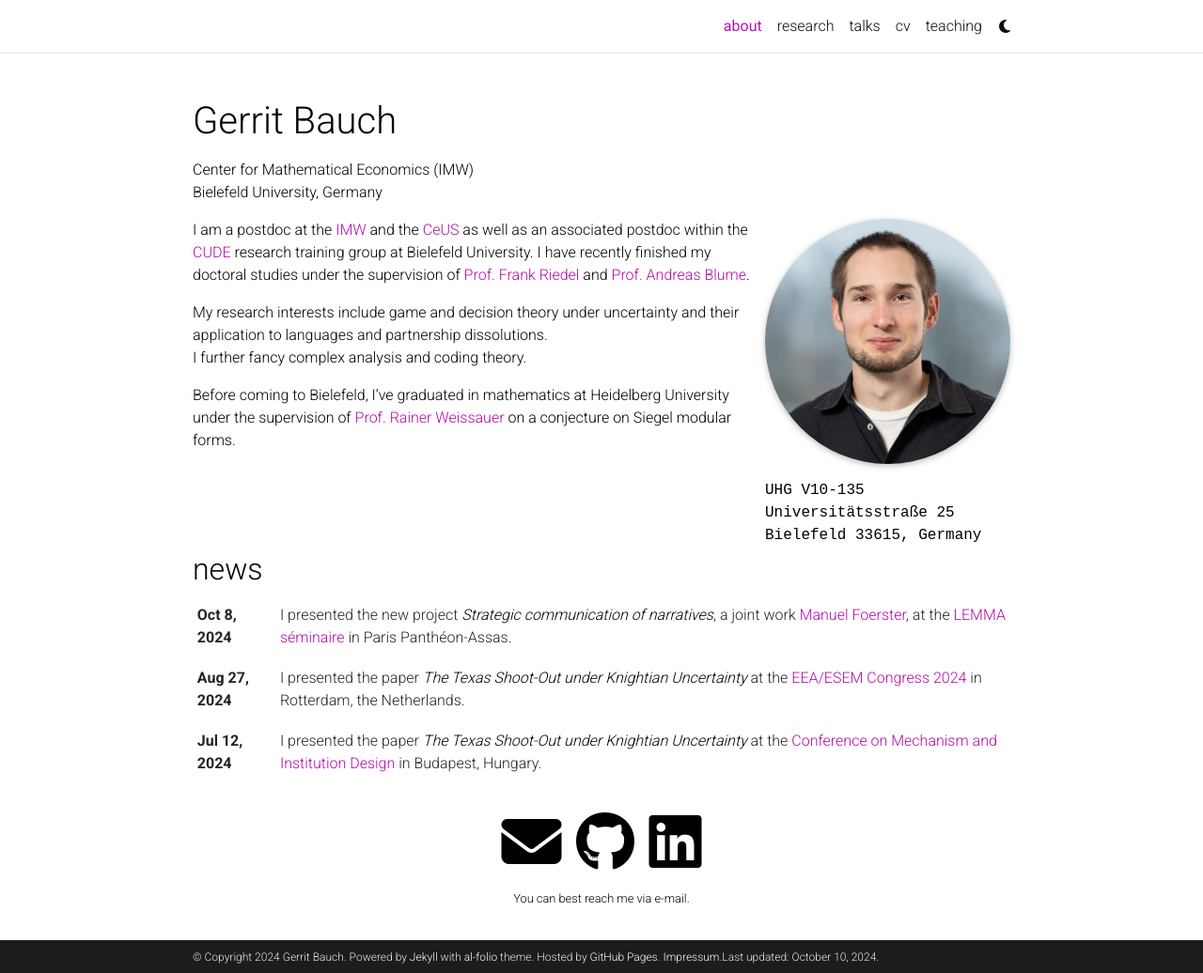
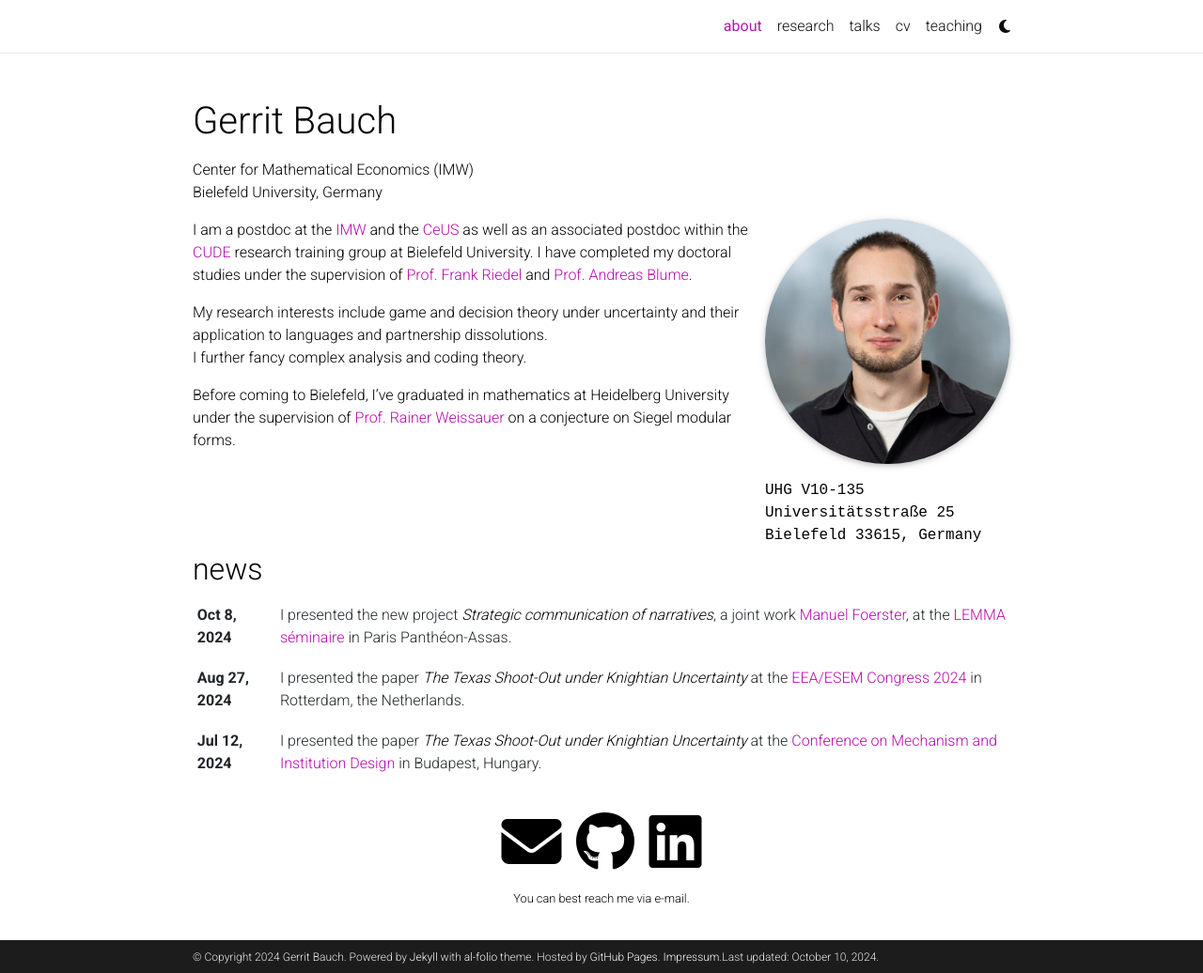
Before and after one commit to gbauch/gbauch.github.io, a Jekyll site: the page built from _pages/about.md, in a window 1280 px wide and 1036 px high. Shown: the whole window at 94% size. Built offline with Jekyll 4.4.1, drawn with Linux system fonts in a browser that asks for light colours; full-size pictures stand in for the smaller copies a plugin makes; comment, search, counter and statistics services are not loaded; a style sheet for code colours, icons or effects is not loaded.

Commit message:
Update about.md

```diff
--- a/_pages/about.md
+++ b/_pages/about.md
@@ -20,7 +20,7 @@ social: true  # includes social icons at the bottom of the page
 ---
 
 
-I am a postdoc at the [IMW](https://www.uni-bielefeld.de/zwe/imw/) and the [CeUS](https://www.uni-bielefeld.de/einrichtungen/ceus/) as well as an associated postdoc within the [CUDE](https://www.uni-bielefeld.de/zwe/imw/cude/) research training group at Bielefeld University. I have recently finished my doctoral studies under the supervision of [Prof. Frank Riedel](https://wwwhomes.uni-bielefeld.de/friedel/) and [Prof. Andreas Blume](https://sites.google.com/site/andreas3blume/).
+I am a postdoc at the [IMW](https://www.uni-bielefeld.de/zwe/imw/) and the [CeUS](https://www.uni-bielefeld.de/einrichtungen/ceus/) as well as an associated postdoc within the [CUDE](https://www.uni-bielefeld.de/zwe/imw/cude/) research training group at Bielefeld University. I have completed my doctoral studies under the supervision of [Prof. Frank Riedel](https://wwwhomes.uni-bielefeld.de/friedel/) and [Prof. Andreas Blume](https://sites.google.com/site/andreas3blume/).
 
 <p>My research interests include game and decision theory under uncertainty and their application to languages and partnership dissolutions.<br>I further fancy complex analysis and coding theory.</p>
 
```
